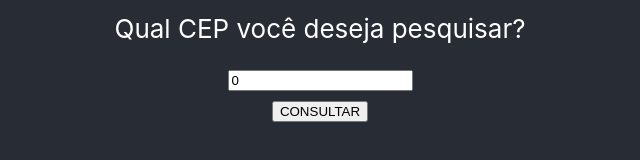
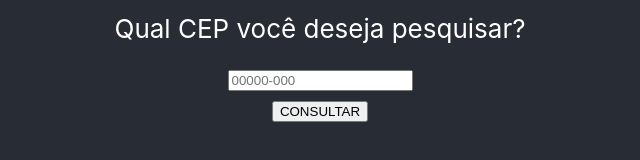
Before and after one commit to gbrlcoelho/react-eureka, a React (Create React App) app: page / in a window 1280 px wide. Shown: the part 346-506 px from the top of the page, without its empty margins (320-960 px from the left). Built offline with nearby package versions, Linux system fonts and the light colour scheme.

Commit message:
Add mask and handleSearch

```diff
--- a/src/Containers/Pesquisa.tsx
+++ b/src/Containers/Pesquisa.tsx
@@ -1,21 +1,35 @@
 import React, { useState } from "react";
 import { Link } from "react-router-dom";
+import InputMask from "react-input-mask";
+import consultarCep from "cep-promise";
+
+function numbersOnly(str: string) {
+  return str.replace(/[^\d]/g, "");
+}
 
 export function Pesquisa() {
-  const [cepNumber, setCepNumber] = useState<number>(0);
+  const [cepNumber, setCepNumber] = useState<string>("");
+  function handleSuccess(dadosCEP: number) {}
+
+  function handleError(err: string) {}
+
+  function handleSearch() {
+    consultarCep(cepNumber).then(handleSuccess).catch(handleError);
+    <Link to={"/result"}></Link>;
+  }
 
   return (
     <>
       <p>Qual CEP você deseja pesquisar?</p>
-      <input
+      <InputMask
+        mask="99999-999"
         value={cepNumber}
-        onChange={(event) => setCepNumber(parseInt(event.target.value))}
-        type="number"
+        onChange={(event) => setCepNumber(numbersOnly(event.target.value))}
         required
         placeholder="00000-000"
       />
-      <Link to={"/loading"}>
-        <button>CONSULTAR</button>
+      <Link to={"/result"}>
+        <button onClick={handleSearch}>CONSULTAR</button>
       </Link>
     </>
   );
```
